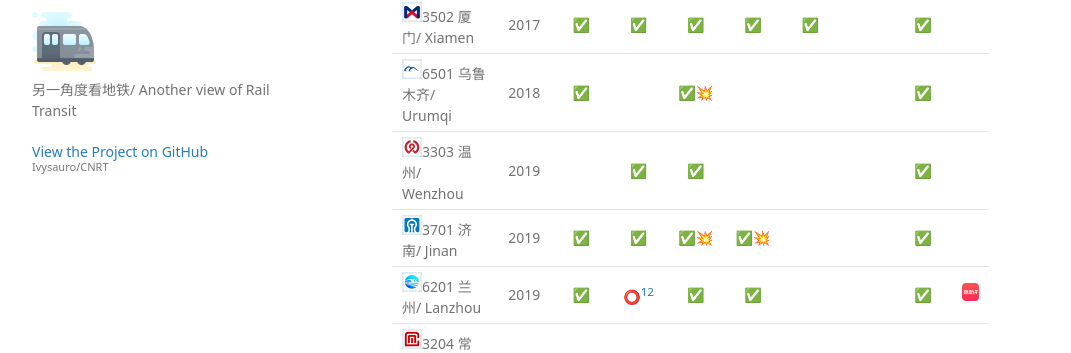
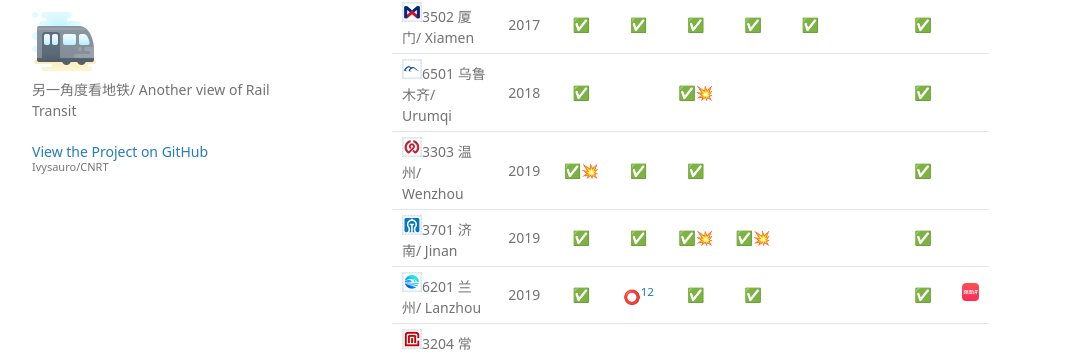
Before and after one commit to Ivysauro/CNRT, a Jekyll site: the page built from data/Pay.md, in a window 1280 px wide and 900 px high, scrolled down 3238 px. Shown: the part 99-452 px from the top of the window, without its empty margins (178-1249 px from the left). Built offline with Jekyll 4.4.1, drawn with Linux system fonts in a browser that asks for light colours; some web fonts are replaced; our own code applies the rules of GitHub Pages for plain Markdown files; a script that is not in the unit is left out.

Commit message:
🚇更新温州数据
温州新增支持交通联合

```diff
--- a/data/Pay.md
+++ b/data/Pay.md
@@ -78,7 +78,7 @@
 | <img src="https://raw.githubusercontent.com/Ivysauro/CNRT/master/images/city/gy.gif" width="20" hegiht="20"/>5201 贵阳/ Guiyang | 2017 | ✅ | ⭕[^gy] | | | ✅ | | ✅ | |
 | <img src="https://raw.githubusercontent.com/Ivysauro/CNRT/master/images/city/xm.gif" width="20" hegiht="20"/>3502 厦门/ Xiamen | 2017 | ✅ | ✅ | ✅ | ✅ | ✅ | | ✅ | |
 | <img src="https://raw.githubusercontent.com/Ivysauro/CNRT/master/images/city/wlmq.gif" width="20" hegiht="20"/>6501 乌鲁木齐/ Urumqi | 2018 | ✅ | | ✅💥 | | | | ✅ | |
-| <img src="https://raw.githubusercontent.com/Ivysauro/CNRT/master/images/city/wz.gif" width="20" hegiht="20"/>3303 温州/ Wenzhou | 2019 | | ✅ | ✅ | | | | ✅ | |
+| <img src="https://raw.githubusercontent.com/Ivysauro/CNRT/master/images/city/wz.gif" width="20" hegiht="20"/>3303 温州/ Wenzhou | 2019 | ✅💥 | ✅ | ✅ | | | | ✅ | |
 | <img src="https://raw.githubusercontent.com/Ivysauro/CNRT/master/images/city/jn.gif" width="20" hegiht="20"/>3701 济南/ Jinan | 2019 | ✅ | ✅ | ✅💥 | ✅💥 | | | ✅ | |
 | <img src="https://raw.githubusercontent.com/Ivysauro/CNRT/master/images/city/lz.gif" width="20" hegiht="20"/>6201 兰州/ Lanzhou | 2019 | ✅ | ⭕[^lz] | ✅ | ✅ | | | ✅ | <img src="https://raw.githubusercontent.com/Ivysauro/CNRT/master/images/BestPay.png" width="20" hegiht="20" alt="BestPay"/> |
 | <img src="https://raw.githubusercontent.com/Ivysauro/CNRT/master/images/city/cz.gif" width="20" hegiht="20"/>3204 常州/ Changzhou | 2019 | ✅ | ✅ | | | | | ✅ |
@@ -259,7 +259,7 @@
 | <img src="https://raw.githubusercontent.com/Ivysauro/CNRT/master/images/city/gy.gif" width="20" hegiht="20"/>5201 贵阳/ Guiyang | ⭕ | ⭕ | ✅- | ✅ | ⭕- | 60 |
 | <img src="https://raw.githubusercontent.com/Ivysauro/CNRT/master/images/city/xm.gif" width="20" hegiht="20"/>3602 厦门/ Xiamen | ✅ | ✅ | ✅- | ✅ | ✅- | 90 |
 | <img src="https://raw.githubusercontent.com/Ivysauro/CNRT/master/images/city/wlmq.gif" width="20" hegiht="20"/>6501 乌鲁木齐/ Urumqi | ✅ | ⭕ | ❌ | ✅ | ⭕- | 55 |
-| <img src="https://raw.githubusercontent.com/Ivysauro/CNRT/master/images/city/wz.gif" width="20" hegiht="20"/>3303 温州/ Wenzhou | ✅ | ⭕ | ✅ | ❌ | ❌ | 50 |
+| <img src="https://raw.githubusercontent.com/Ivysauro/CNRT/master/images/city/wz.gif" width="20" hegiht="20"/>3303 温州/ Wenzhou | ✅ | ⭕ | ✅ | ✅ | ❌ | 70 |
 | <img src="https://raw.githubusercontent.com/Ivysauro/CNRT/master/images/city/jn.gif" width="20" hegiht="20"/>3701 济南/ Jinan | ✅ | ✅ | ✅ | ✅ | ⭕- | 85 |
 | <img src="https://raw.githubusercontent.com/Ivysauro/CNRT/master/images/city/lz.gif" width="20" hegiht="20"/>6201 兰州/ Lanzhou | ✅ | ✅ | ✅- | ✅ | ⭕- | 80 |
 | <img src="https://raw.githubusercontent.com/Ivysauro/CNRT/master/images/city/cz.gif" width="20" hegiht="20"/>3204 常州/ Changzhou | ⭕ | ⭕ | ✅ | ✅ | ⭕ | 70 |
```
